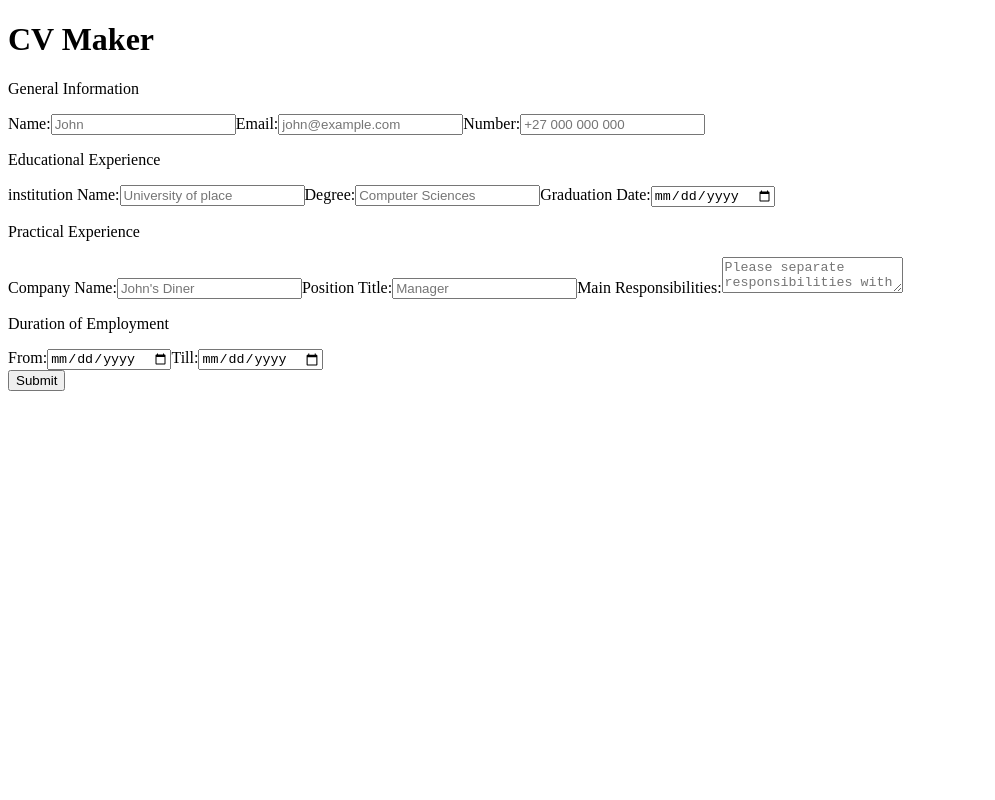
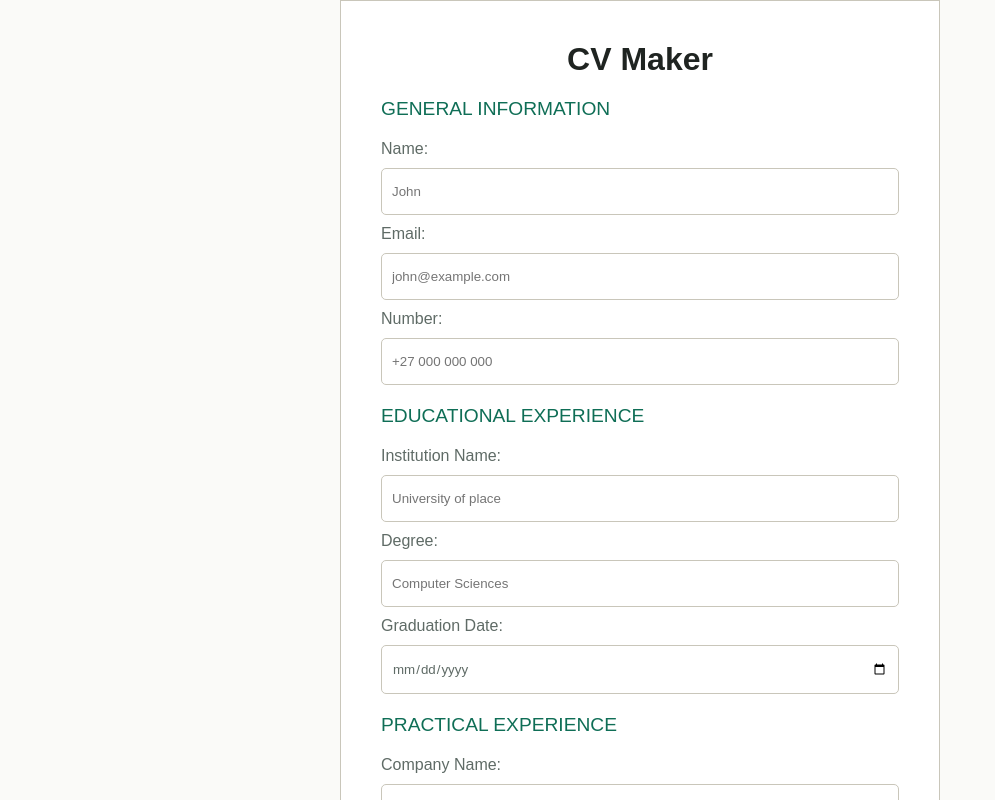
Before and after one commit to Olly-Codes/cv-maker, a React (Vite) app: page / in a window 1280 px wide. Shown: the top 800 px of the page, without its empty margins (0-995 px from the left). Built offline with nearby package versions, Linux system fonts and the light colour scheme.

Commit message:
style: add styling to form view

```diff
--- a/src/App.jsx
+++ b/src/App.jsx
@@ -1,6 +1,7 @@
 import { useState } from "react";
 import { Preview } from "./components/Preview";
 import { Form } from "./components/Form";
+import "./styles/styles.css";
 
 function App() {
   const [userData, setUserData] = useState({
--- a/src/components/Form.jsx
+++ b/src/components/Form.jsx
@@ -5,8 +5,9 @@ import { TextAreaField } from "./TextAreaField";
 export function Form({ user, handleChange, handleSubmit }) {
     return (
         <>
+            <div className="form-container">
+                <form className="cv-form">
                     <h1>CV Maker</h1>
-            <form className="cv-form">
                     <FormSection title="General Information">
                         <InputField
                             id="name"
@@ -45,7 +46,7 @@ export function Form({ user, handleChange, handleSubmit }) {
                     <FormSection title="Educational Experience">
                         <InputField
                             id="institutionName"
-                        label="institution Name:"
+                            label="Institution Name:"
                             type="text"
                             name="institutionName"
                             value={user.institutionName}
@@ -135,6 +136,7 @@ export function Form({ user, handleChange, handleSubmit }) {
                         <button onClick={handleSubmit} type="submit">Submit</button>
                     </div>
                 </form>
+            </div>
         </>
     )
 }
--- a/src/components/FormSection.jsx
+++ b/src/components/FormSection.jsx
@@ -2,7 +2,7 @@ export function FormSection({ title, children }) {
     return (
         <>
             <section className="form-row section">
-                <p>{title}</p>
+                <p className="title">{title}</p>
                 {children}
             </section>
         </>
--- /dev/null
+++ b/src/styles/styles.css
@@ -0,0 +1,89 @@
+*,
+*::before,
+*::after {
+    margin: 0;
+    padding: 0;
+    box-sizing: border-box;
+    font-family: sans-serif;
+}
+
+:root {
+  --color-bg-page: #FAFAF8;
+  --color-bg-surface: #FFFFFF;
+
+  --color-text-primary: #1F2421;
+  --color-text-secondary: #5F6B66;
+
+  --color-accent: #0F6E56;
+  --color-accent-hover: #085041;
+
+  --color-border: #E3E1D9;
+  --color-border-strong: #C9C6BA;
+
+  --color-success: #3B6D11;
+  --color-success-bg: #EAF3DE;
+}
+
+/* ----- FORM */
+.form-container {
+    width: 100%;
+    background-color: var(--color-bg-page);
+
+    display: flex;
+    justify-content: center;
+}
+
+.cv-form {
+    width: 600px;
+    padding: 40px;
+    background-color: var(--color-bg-surface);
+    border: 1px solid var(--color-border-strong);
+
+    display: flex;
+    flex-direction: column;
+    gap: 20px;
+}
+
+.cv-form h1 {
+    color: var(--color-text-primary);
+    text-align: center;
+}
+
+.form-row {
+    display: flex;
+    flex-direction: column;
+    gap: 10px;
+}
+
+.form-row .title {
+    font-size: 1.2rem;
+    text-transform: uppercase;
+    color: var(--color-accent);
+    margin-bottom: 10px;
+}
+
+.form-row input, textarea {
+    padding: 15px 10px;
+    border-radius: 5px;
+    border: 1px solid var(--color-border-strong);
+    color: var(--color-text-secondary);
+}
+
+label {
+    color: var(--color-text-secondary);
+}
+
+.button-wrapper button {
+    width: 100%;
+    padding: 12px 14px;
+    background-color: var(--color-accent);
+    color: var(--color-bg-surface);
+    border-radius: 5px;
+    border: 1px solid var(--color-accent);
+    cursor: pointer;
+    transition: all .2s ease;
+}
+
+.button-wrapper button:hover {
+    background-color: var(--color-accent-hover);
+}
```
Lines whose indentation alone changed are shown as unchanged.
